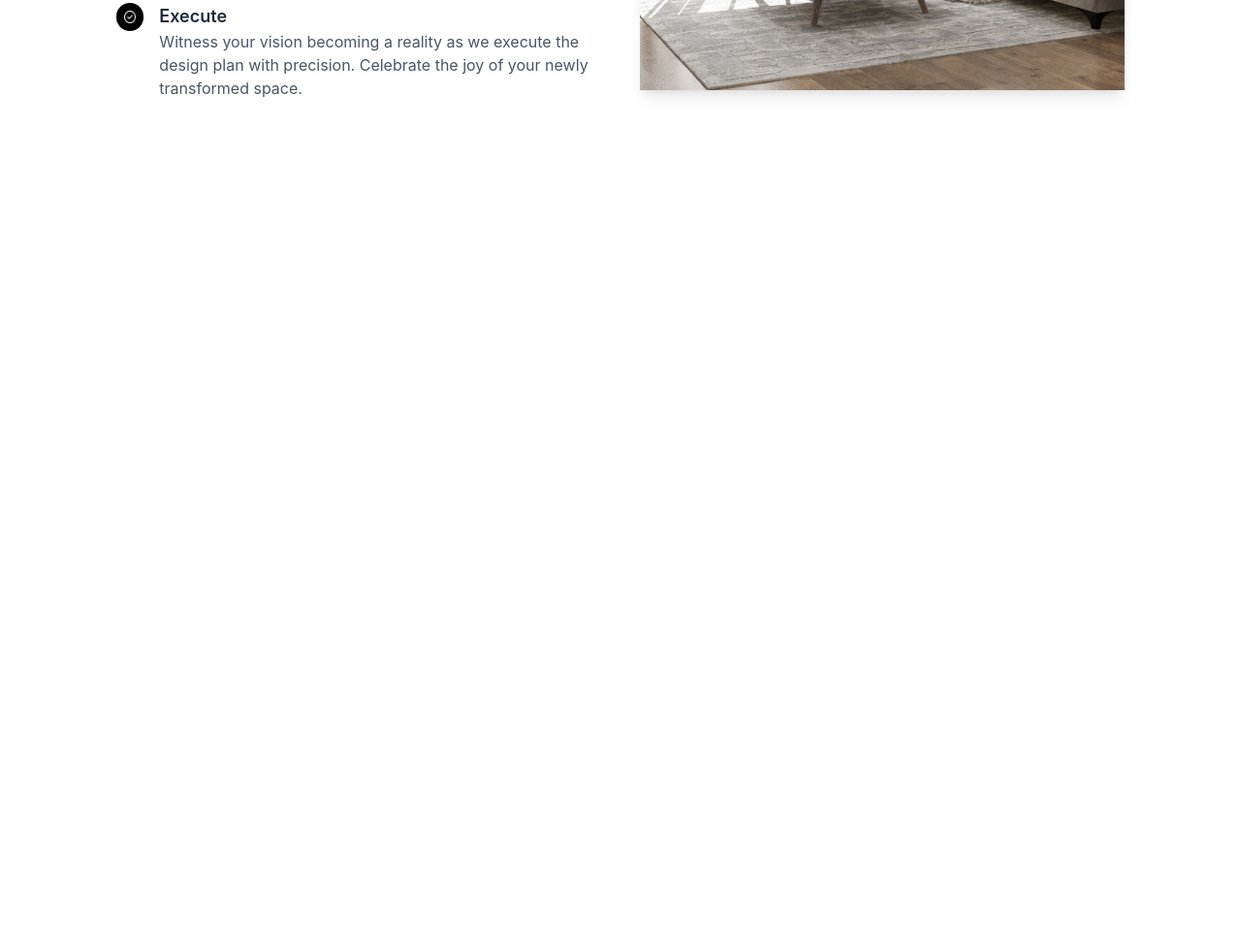
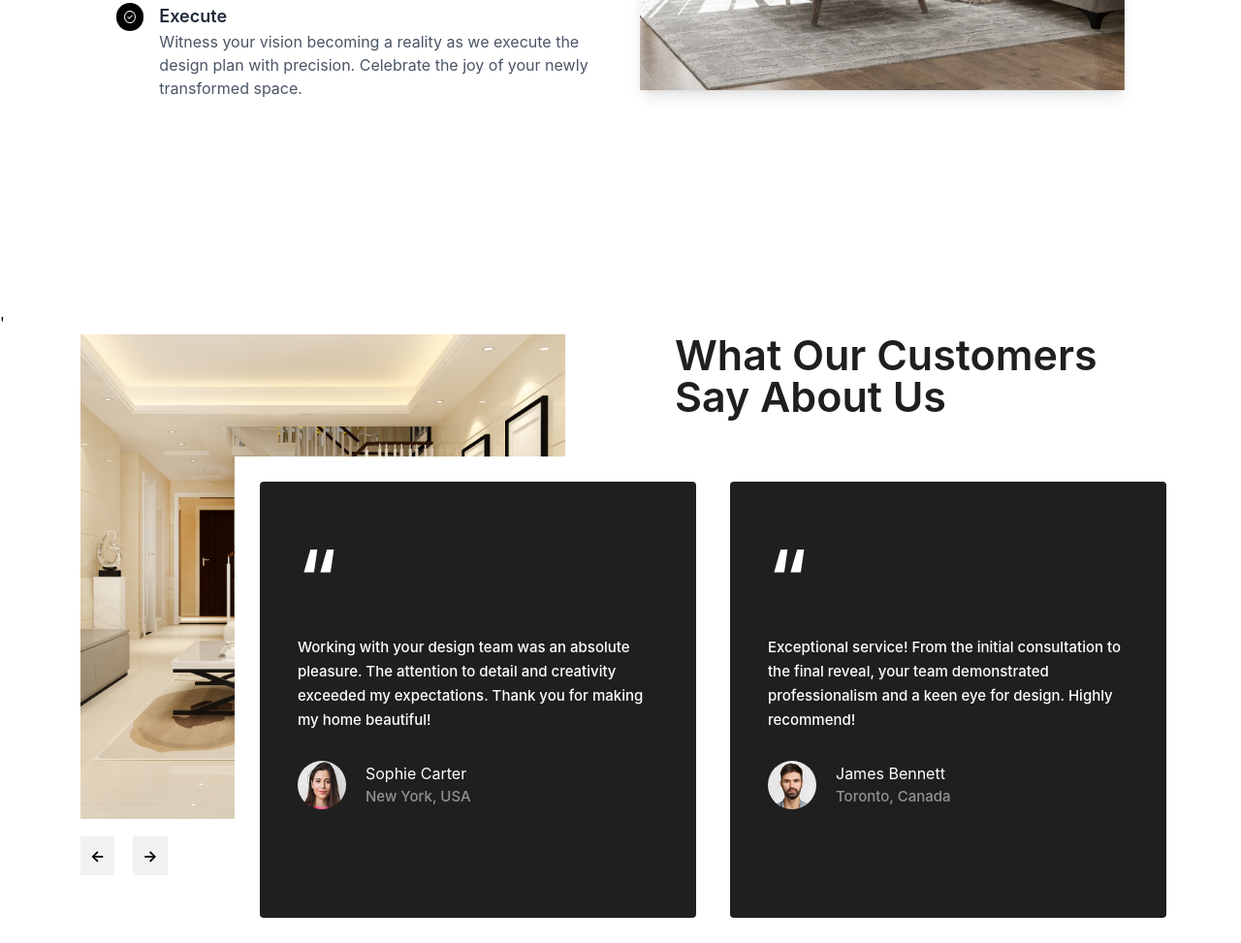
Before and after one commit to AyaHassan55/interior-design, a plain HTML site: page index.html in a window 1280 px wide. Shown: the part 2371-3344 px from the top of the page at 97% size. Before the commit the page ends 2692 px from the top, so only its background shows below. Drawn offline with nearby package versions, Linux system fonts and the light colour scheme.

Commit message:
testimonial part is done

```diff
--- a/index.html
+++ b/index.html
@@ -237,6 +237,55 @@
         </div>
     </section>
 
+    <!-- testimonial section -->'
+
+
+    <section class="testimonial">
+        <div class="base">
+            <img src="images/testi.png" alt="">
+            <h2>What Our Customers Say About Us</h2>
+        </div>
+        <div class="testi-sections">
+            <div class="part">
+                <div class="icon">“</div>
+                <p>Working with your design team was an absolute pleasure. The attention to detail and creativity exceeded my expectations.  Thank you for making my home beautiful!</p>
+                <div class="client-info">
+                    <img src="images/sophie.png" alt="">
+                    <div class="client-about">
+                        <h5>Sophie Carter</h5>
+                        <p>New York, USA</p>
+                    </div>
+                </div>
+            </div>
+
+            <div class="part">
+                <div class="icon">“</div>
+                <p>Exceptional service! From the initial consultation to the final reveal, your team demonstrated professionalism and a keen eye for design. Highly recommend!</p>
+                <div class="client-info">
+                    <img src="images/james.png" alt="">
+                    <div class="client-about">
+                        <h5>James Bennett</h5>
+                        <p>Toronto, Canada</p>
+                    </div>
+                </div>
+            </div>
+        </div>
+
+        <div class="arrows">
+            <div class="arrow">
+                <span>&#8592;</span>
+            </div>
+            <div class="arrow">
+                <span >&#8594;</span>
+
+            </div>
+        </div>
+
+
+    </section>
+
+
+
 
     <script src="main.js"></script>
 </body>
--- a/main.css
+++ b/main.css
@@ -17,3 +17,88 @@ hr{
     color: #DADADA;
     margin-left: 15px;
 }
+.testimonial{
+    margin: 0 100px 0 83px;
+    position: relative;
+}
+.testimonial .base{
+    display: flex;
+}
+.testimonial  .base img{
+    width: 500px;
+    height: 500px;
+
+}
+.testimonial .base h2{
+    font-size: 43px;
+    font-weight: 600;
+    line-height: 100%;
+
+    color: #1F1F1F;
+    margin-left: 113px;
+}
+.testimonial .testi-sections{
+    display: flex;
+    justify-content: center;
+    align-items: center;
+    gap: 35px;
+    background-color: white;
+    position: absolute;
+    top: 126px;
+    left: 159px;
+    padding: 26px;
+
+
+}
+
+.testimonial .testi-sections .part{
+    width: 450px;
+    height: 450px;
+    color: white;
+    background: #1F1F1F;
+    padding: 39px 39px 0 39px;
+    border-radius: 4px;
+}
+.testimonial .testi-sections .part .icon{
+    width: 60px;
+    font-size: 80px;
+    font-weight: 600;
+}
+.testimonial .testi-sections .part p{
+    font-size: 15px;
+    font-weight: 500;
+    line-height: 165%;
+    color: #FFFFFF;
+}
+.client-info {
+    display: flex;
+    align-items: center;
+    gap: 20px;
+    margin-top: 30px;
+}
+.client-info img{
+    width: 50px;
+    height: 50px;
+    border-radius: 50%;
+}
+.part .client-info  .client-about p{
+    font-size: 15px;
+    font-weight: 500;
+    line-height: 165%;
+    color: #929292;
+}
+.arrows{
+    display: flex;
+
+    gap: 20px;
+}
+.arrows .arrow{
+    margin: 26px -1px 0px 0px;
+}
+.arrows .arrow span{
+    background: #F1F1F1;
+    width: 20px;
+    height: 20px;
+    padding: 10px;
+    font-weight: 700;
+}
```
Also changed, not shown: images/james.png (added), images/sophie.png (added), images/testi.png (added).
